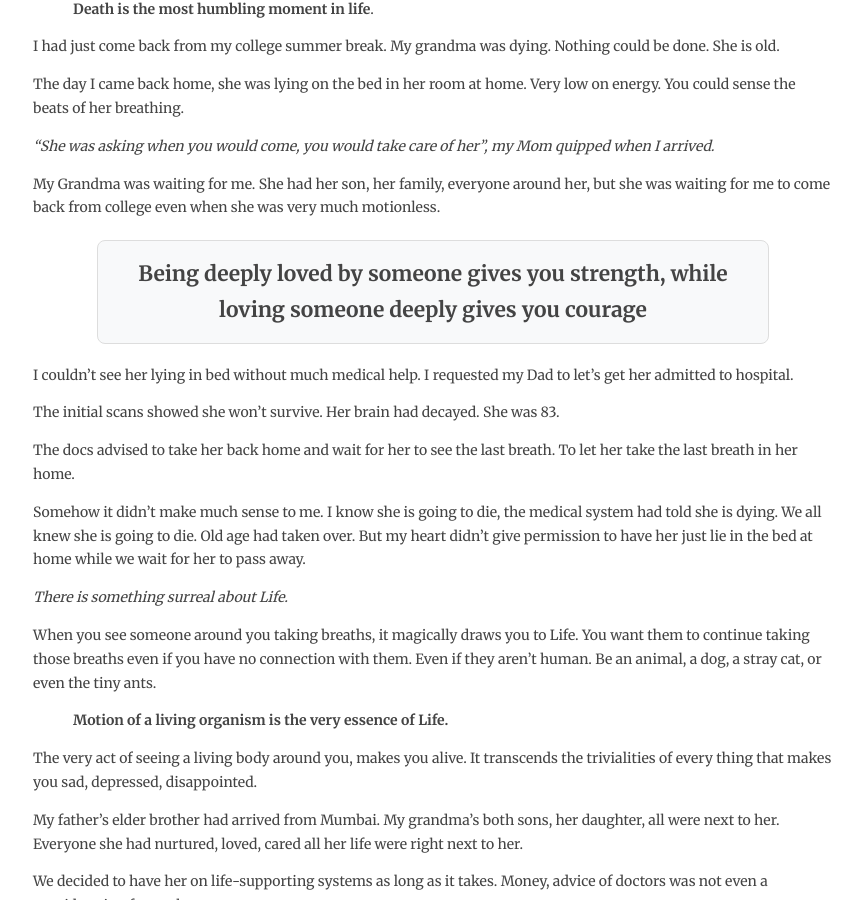
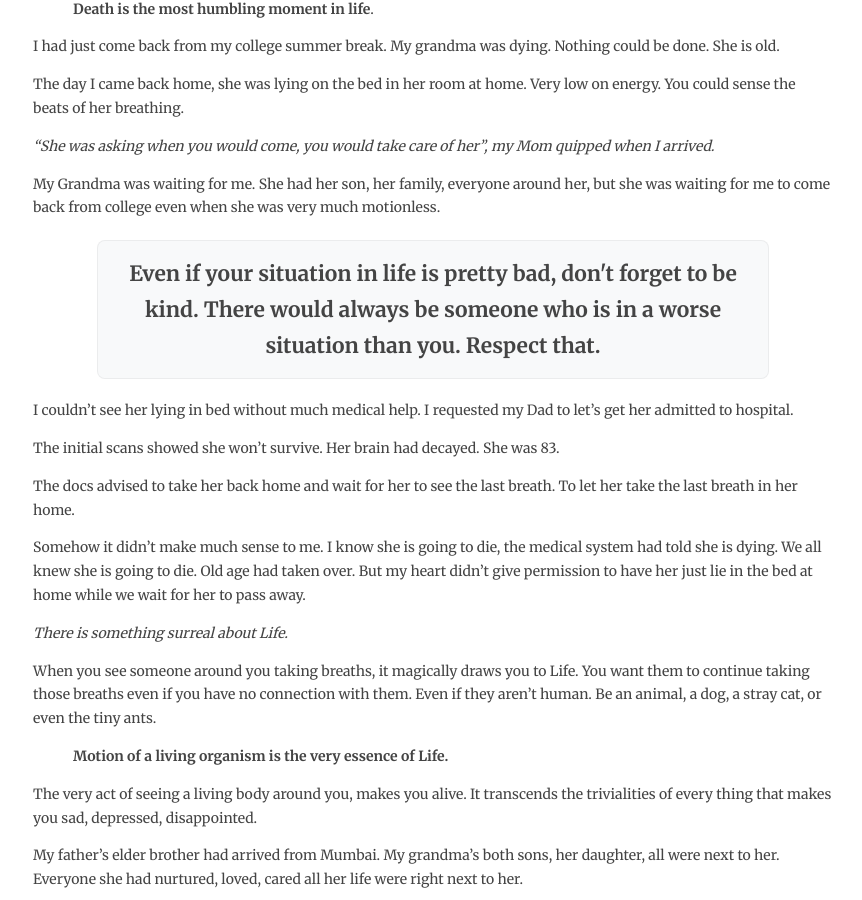
Before and after one commit to trmanish/trmanish.github.io, a Jekyll site: the page built from _posts/2025-02-24-death-sadness.md, in a window 1280 px wide and 900 px high, scrolled down 1581 px. Shown: the whole window, without its empty margins (207-1069 px from the left). Built offline with Jekyll 4.4.1, drawn with Linux system fonts in a browser that asks for light colours.

Commit message:
new post

```diff
--- a/_posts/2025-02-24-death-sadness.md
+++ b/_posts/2025-02-24-death-sadness.md
@@ -43,8 +43,8 @@ The day I came back home, she was lying on the bed in her room at home. Very low
 
 My Grandma was waiting for me. She had her son, her family, everyone around her, but she was waiting for me to come back from college even when she was very much motionless. <br>
 
-<div style="text-align: center; font-size: 1.5em; padding: 15px; border-radius: 8px; background-color: #f8f9fa; border: 1px solid #ddd; width: 80%; margin: 20px auto;">
-    <strong>Being deeply loved by someone gives you strength, while loving someone deeply gives you courage</strong>
+<div style="text-align: center; font-size: 1.5em; padding: 15px; border-radius: 8px; background-color: #f8f9fa; border: 1px solid rgba(0, 0, 0, 0.05); width: 80%; margin: 20px auto;">
+    <strong>Even if your situation in life is pretty bad, don't forget to be kind. There would always be someone who is in a worse situation than you. Respect that.</strong>
 </div>
 
 
```
